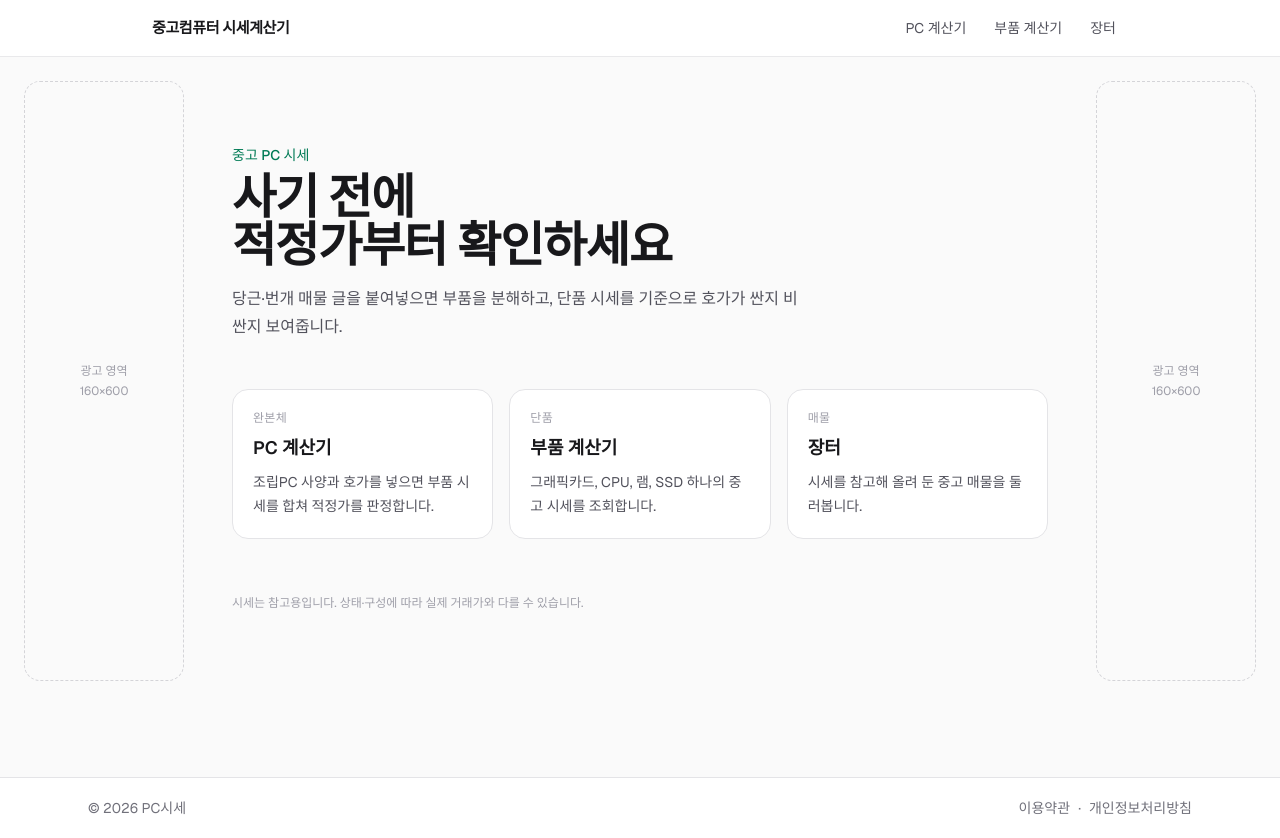
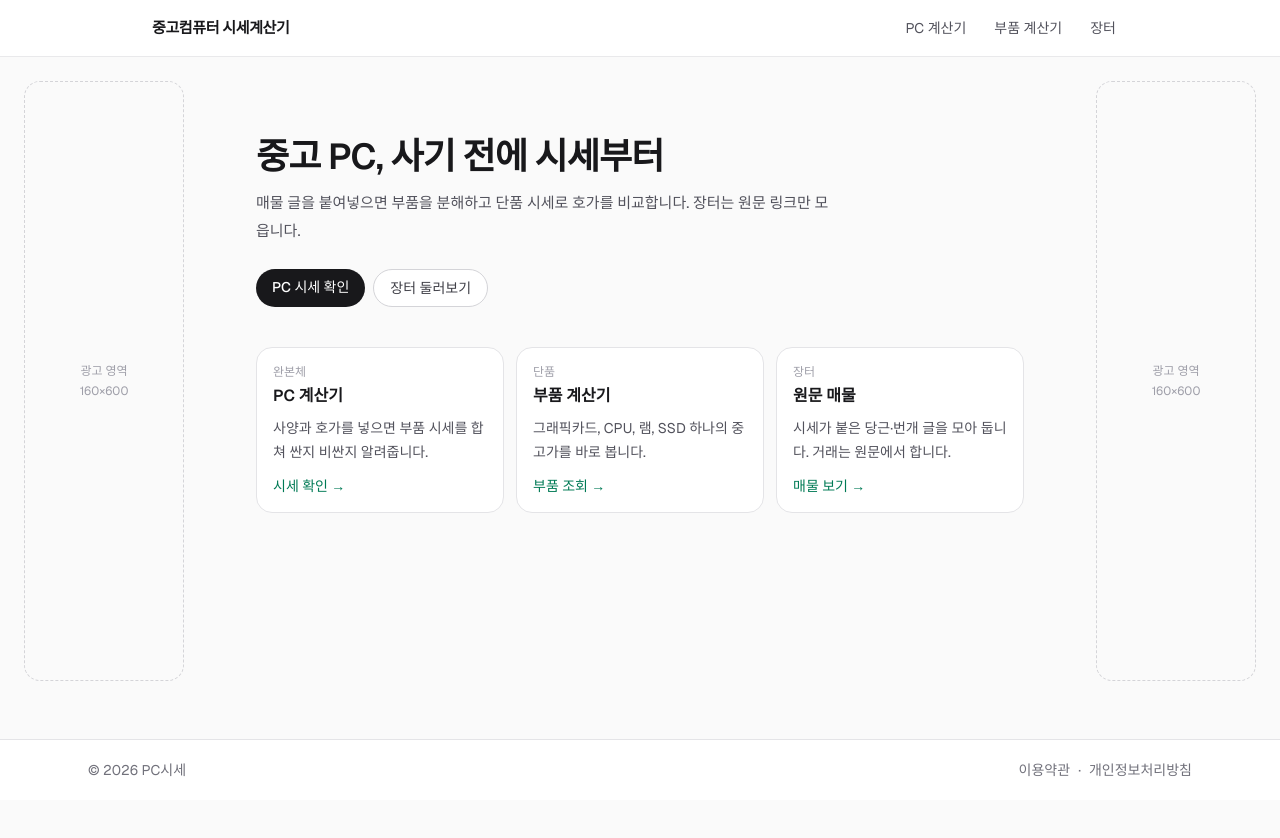
Before and after one commit to active06119-cpu/usedpcprice, a Next.js app: page / in a window 1280 px wide. After the commit the page ends 800 px from the top, so only its background shows below. Built offline with nearby package versions, Linux system fonts and the light colour scheme.

Commit message:
ui: friendlier home actions inside content column

```diff
--- a/src/app/page.tsx
+++ b/src/app/page.tsx
@@ -5,52 +5,66 @@ const CARDS = [
     href: "/calculator",
     kicker: "완본체",
     title: "PC 계산기",
-    desc: "조립PC 사양과 호가를 넣으면 부품 시세를 합쳐 적정가를 판정합니다.",
+    desc: "사양과 호가를 넣으면 부품 시세를 합쳐 싼지 비싼지 알려줍니다.",
+    cta: "시세 확인",
   },
   {
     href: "/part-price",
     kicker: "단품",
     title: "부품 계산기",
-    desc: "그래픽카드, CPU, 램, SSD 하나의 중고 시세를 조회합니다.",
+    desc: "그래픽카드, CPU, 램, SSD 하나의 중고가를 바로 봅니다.",
+    cta: "부품 조회",
   },
   {
     href: "/market",
-    kicker: "매물",
-    title: "장터",
-    desc: "시세를 참고해 올려 둔 중고 매물을 둘러봅니다.",
+    kicker: "장터",
+    title: "원문 매물",
+    desc: "시세가 붙은 당근·번개 글을 모아 둡니다. 거래는 원문에서 합니다.",
+    cta: "매물 보기",
   },
 ] as const;
 
 export default function Home() {
   return (
-    <main className="mx-auto min-h-[calc(100vh-8rem)] max-w-5xl px-4 py-16 sm:px-6">
-      <section className="max-w-2xl">
-        <p className="text-sm font-medium text-emerald-700">중고 PC 시세</p>
-        <h1 className="mt-2 text-4xl font-semibold tracking-tight text-zinc-900 sm:text-5xl">
-          사기 전에
-          <br />
-          적정가부터 확인하세요
+    <main className="mx-auto max-w-3xl py-10 sm:py-14">
+      <section>
+        <h1 className="text-3xl font-semibold tracking-tight text-zinc-900 sm:text-4xl">
+          중고 PC, 사기 전에 시세부터
         </h1>
-        <p className="mt-4 max-w-xl text-base leading-7 text-zinc-600">
-          당근·번개 매물 글을 붙여넣으면 부품을 분해하고, 단품 시세를 기준으로 호가가 싼지 비싼지 보여줍니다.
+        <p className="mt-3 max-w-xl text-[15px] leading-7 text-zinc-600">
+          매물 글을 붙여넣으면 부품을 분해하고 단품 시세로 호가를 비교합니다.
+          장터는 원문 링크만 모읍니다.
         </p>
+        <div className="mt-6 flex flex-wrap gap-2">
+          <Link
+            href="/calculator"
+            className="rounded-full bg-zinc-900 px-4 py-2 text-sm font-medium text-white"
+          >
+            PC 시세 확인
+          </Link>
+          <Link
+            href="/market"
+            className="rounded-full border border-zinc-300 bg-white px-4 py-2 text-sm font-medium text-zinc-700"
+          >
+            장터 둘러보기
+          </Link>
+        </div>
       </section>
 
-      <section className="mt-12 grid gap-4 sm:grid-cols-3">
+      <section className="mt-10 grid gap-3 sm:grid-cols-3">
         {CARDS.map((card) => (
           <Link
             key={card.href}
             href={card.href}
-            className="group rounded-2xl border border-zinc-200 bg-white p-5 transition hover:border-zinc-300 hover:shadow-sm"
+            className="rounded-2xl border border-zinc-200 bg-white p-4 transition hover:border-zinc-300 hover:shadow-sm"
           >
-            <p className="text-xs font-medium uppercase tracking-wide text-zinc-400">{card.kicker}</p>
-            <h2 className="mt-2 text-lg font-semibold text-zinc-900 group-hover:text-emerald-700">{card.title}</h2>
+            <p className="text-xs font-medium text-zinc-400">{card.kicker}</p>
+            <h2 className="mt-1 text-base font-semibold text-zinc-900">{card.title}</h2>
             <p className="mt-2 text-sm leading-6 text-zinc-600">{card.desc}</p>
+            <p className="mt-3 text-sm font-medium text-emerald-700">{card.cta} →</p>
           </Link>
         ))}
       </section>
-
-      <p className="mt-14 text-xs text-zinc-400">시세는 참고용입니다. 상태·구성에 따라 실제 거래가와 다를 수 있습니다.</p>
     </main>
   );
 }
```
